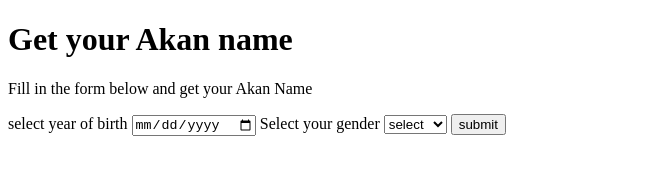
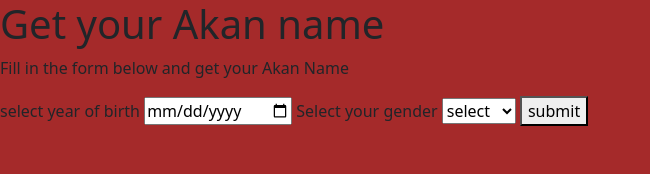
Before and after one commit to Cencious/Akan-NAmes, a plain HTML site: page akan.html in a window 1280 px wide. Shown: the whole page, without its empty margins (0-650 px from the left). Drawn offline with Linux system fonts and the light colour scheme.

Commit message:
add bootstrap and css links

```diff
--- a/akan.html
+++ b/akan.html
@@ -5,6 +5,9 @@
     <meta http-equiv="X-UA-Compatible" content="IE=edge">
     <meta name="viewport" content="width=device-width, initial-scale=1.0">
     <title>Akan names Form</title>
+    <link rel="stylesheet" href="bootstrap.css" type="text/css">
+    <link rel="stylesheet" href="styles.css" type="text/css">
+
 </head>
 <body>
     <h1>Get your Akan name</h1>
```
